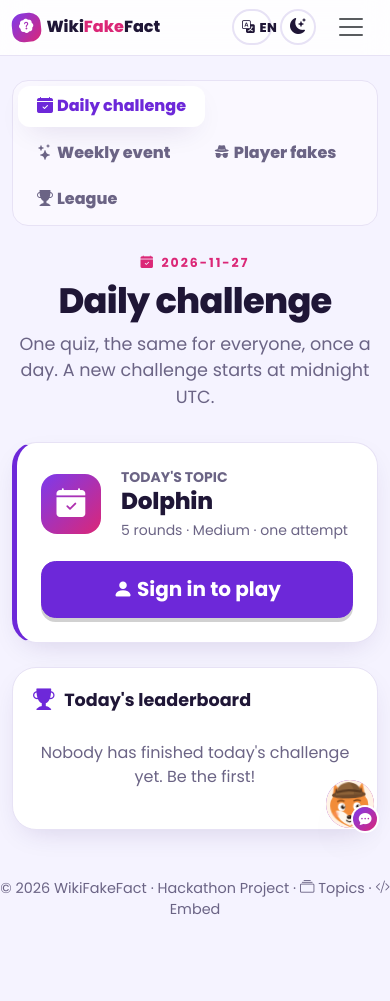
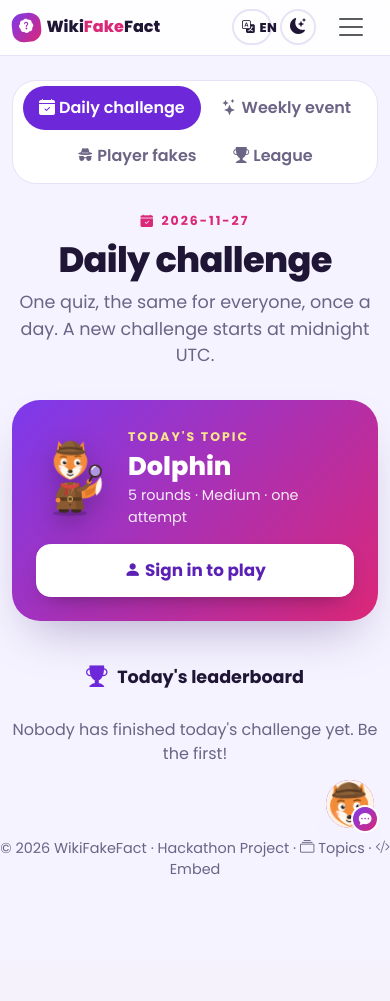
Before and after one commit to MohammedAttar002997/WikiFakeFacts, a Flask app: page /daily in a window 390 px wide. After the commit the page ends 875 px from the top, so only its background shows below. Run offline with Flask 3, Linux system fonts and the light colour scheme; parts of the project's set-up code (start-up, migrations or seed data) failed here and were passed over; some libraries are stand-ins or nearby versions.

Commit message:
New design, step 6: the daily challenge and weekly event pages
Today's topic and this week's theme become a purple card (Finn or the theme's emoji, the topic, a white play button
or your score with Review answers), and the standings one card with a row per player that slide in. The page
switches (Daily | Weekly | Fakes | League, All players | Friends) become centred pill tabs that wrap on a phone so
every tab stays in sight. The old daily-card styles are gone.

Co-Authored-By: Claude Opus 5.5 <noreply@anthropic.com>

```diff
--- a/public/static/css/app.css
+++ b/public/static/css/app.css
@@ -1046,6 +1046,15 @@ h1, h2, h3, h4, .fw-black { font-weight: 700; letter-spacing: -0.01em; }
     padding: .55rem 1.2rem;
 }
 .seg .nav-link.active { background: var(--wf-surface); color: var(--wf-brand); box-shadow: var(--wf-shadow); }
+/* The page switches at the top (Daily | Weekly | Fakes | League, All players | Friends): centred pill tabs; on a
+   phone they wrap onto a second row, so every tab stays in sight */
+.seg-pills { display: flex; flex-wrap: wrap; justify-content: center; width: fit-content; max-width: 100%; margin-inline: auto;
+    border-radius: 1.5rem; background: var(--wf-surface); }
+@media (min-width: 577px) { .seg-pills { flex-wrap: nowrap; border-radius: 999px; } }
+.seg-pills .nav-link { display: inline-flex; align-items: center; min-height: 44px; border-radius: 999px; font-weight: 600;
+    white-space: nowrap; padding: .45rem 1rem; }
+.seg-pills .nav-link.active { background: var(--wf-brand); color: #fff; box-shadow: none; }
+[data-bs-theme="dark"] .seg-pills .nav-link.active { color: #1a1029; }
 
 .dropzone {
     position: relative;
@@ -1263,7 +1272,7 @@ h1, h2, h3, h4, .fw-black { font-weight: 700; letter-spacing: -0.01em; }
 
 /* ---------- Practice card / answer review --------------------------------- */
 .practice-card { display: flex; align-items: center; gap: 1.25rem; border-inline-start: 5px solid #f59e0b; }
-.practice-card .min-w-0, .daily-card .min-w-0 { min-width: 0; }
+.practice-card .min-w-0 { min-width: 0; }
 .practice-icon {
     flex-shrink: 0;
     display: grid;
@@ -1276,8 +1285,8 @@ h1, h2, h3, h4, .fw-black { font-weight: 700; letter-spacing: -0.01em; }
     background: rgba(245, 158, 11, .15);
 }
 @media (max-width: 576px) {
-    .practice-card, .daily-card { flex-wrap: wrap; }
-    .practice-card .btn, .daily-action, .daily-action .btn:not(.btn-sm) { width: 100%; }
+    .practice-card { flex-wrap: wrap; }
+    .practice-card .btn { width: 100%; }
 }
 
 .review-round + .review-round { border-top: 1px solid var(--wf-border); padding-top: 1.5rem; }
@@ -1385,18 +1394,42 @@ mark.diff-fake { background: rgba(239, 68, 68, .16); text-decoration-color: #ef4
 @media (min-width: 768px) { .history-action { width: 6rem; } }
 
 /* ---------- Daily challenge --------------------------------------------------- */
-.daily-card { display: flex; align-items: center; gap: 1.25rem; border-inline-start: 5px solid var(--wf-brand); }
-.daily-icon {
-    flex-shrink: 0;
+/* Today's challenge or this week's theme as a purple card: Finn (or the theme's emoji), the topic, and the play button
+   or your score; then the standings as one card (.rank-list) */
+.challenge-screen { max-width: 46rem; margin: 0 auto; }
+.challenge-hero {
     display: grid;
-    place-items: center;
-    width: 3.75rem;
-    height: 3.75rem;
-    border-radius: 1rem;
-    font-size: 1.8rem;
+    grid-template-columns: auto 1fr;
+    align-items: center;
+    gap: 1rem 1.25rem;
+    margin-bottom: 2.5rem;
+    padding: 1.5rem;
+    border-radius: 1.75rem;
     color: #fff;
     background: linear-gradient(135deg, var(--wf-hero-from), var(--wf-hero-to));
-}
+    box-shadow: var(--wf-shadow-lg);
+}
+@media (min-width: 768px) { .challenge-hero { grid-template-columns: auto 1fr auto; padding: 1.75rem 2rem; } }
+.challenge-finn { width: 4.5rem; }
+@media (min-width: 768px) { .challenge-finn { width: 6rem; } }
+.challenge-finn svg { width: 100%; height: auto; display: block; filter: drop-shadow(0 10px 12px rgba(0, 0, 0, .25)); }
+.challenge-emoji { display: grid; place-items: center; width: 4rem; height: 4rem; border-radius: 50%; font-size: 2rem;
+    background: rgba(255, 255, 255, .18); }
+.challenge-text { min-width: 0; }
+.challenge-hero .kicker { color: #fde68a; }
+.challenge-topic { font-size: clamp(1.6rem, 5vw, 2.2rem); font-weight: 800; line-height: 1.1; margin: .2rem 0 .35rem;
+    overflow-wrap: anywhere; }
+.challenge-meta { font-size: .9rem; opacity: .9; }
+.challenge-action { grid-column: 1 / -1; }
+@media (min-width: 768px) { .challenge-action { grid-column: auto; } }
+.challenge-action .btn-primary { width: 100%; font-size: 1.05rem; background: #fff; border-color: #fff; color: #5b21b6;
+    box-shadow: 0 10px 24px -12px rgba(0, 0, 0, .45); }
+.challenge-action .btn-primary:hover { background: #fef3c7; border-color: #fef3c7; color: #5b21b6; }
+.challenge-score { text-align: center; }
+.challenge-score .n { font-size: 2.2rem; font-weight: 800; line-height: 1; }
+.challenge-score .label { font-size: .85rem; opacity: .9; margin: .25rem 0 .5rem; }
+.challenge-board-title { justify-content: center; }
+.challenge-board .rank-row-me { background: var(--wf-brand-soft); }
 .rank-row-me { border-color: rgba(var(--wf-brand-rgb), .55); }
 .daily-banner {
     display: flex;
--- a/templates/_challenge_switch.html
+++ b/templates/_challenge_switch.html
@@ -1,6 +1,6 @@
 {# Daily | Weekly | Player fakes | League switch at the top of the pages behind the navbar's Challenges tab #}
 <nav aria-label="{{ _('Challenges') }}">
-    <ul class="nav seg mb-4">
+    <ul class="nav seg seg-pills mb-4">
         {% for href, icon, label in [('/daily', 'bi-calendar-check-fill', _('Daily challenge')), ('/event', 'bi-stars', _('Weekly event')), ('/fakes', 'bi-incognito', _('Player fakes')), ('/league', 'bi-trophy-fill', _('League'))] %}
         {% set active = request.path == href %}
         <li class="nav-item">
--- a/templates/_players_switch.html
+++ b/templates/_players_switch.html
@@ -1,6 +1,6 @@
 {# All players | Friends switch at the top of the two pages behind the navbar's Players tab #}
 <nav aria-label="{{ _('Players') }}">
-    <ul class="nav seg mb-4">
+    <ul class="nav seg seg-pills mb-4">
         {% for href, icon, label in [('/players', 'bi-people-fill', _('All players')), ('/friends', 'bi-person-heart', _('Friends'))] %}
         {% set active = request.path == href %}
         <li class="nav-item">
--- a/templates/daily.html
+++ b/templates/daily.html
@@ -1,33 +1,34 @@
 {% extends "base.html" %}
 
 {% block title %}{{ _('Daily challenge') }} · WikiFakeFact{% endblock %}
-{% from "_macros.html" import avatar %}
+{% from "_macros.html" import avatar, reveal_words %}
 
 {% block content %}
-<div class="row justify-content-center">
-    <div class="col-lg-9">
+{# New design: today's challenge as a purple card with Finn, then the day's standings as one card (app.css,
+   "Daily challenge") #}
+<div class="challenge-screen">
         {% include "_challenge_switch.html" %}
         <div class="page-head">
             <span class="eyebrow"><i class="bi bi-calendar-check-fill"></i> {{ date }}</span>
-            <h1>{{ _('Daily challenge') }}</h1>
+            <h1 class="reveal-words">{{ reveal_words(_('Daily challenge')) }}</h1>
             <p>{{ _('One quiz, the same for everyone, once a day. A new challenge starts at midnight UTC.') }}</p>
         </div>
 
-        <div class="wf-card wf-card-pad mb-4 daily-card">
-            <div class="daily-icon"><i class="bi bi-calendar-check-fill"></i></div>
-            <div class="flex-grow-1 min-w-0">
-                <div class="small fw-bold text-muted text-uppercase">{{ _("Today's topic") }}</div>
-                <div class="h3 fw-black mb-1 text-truncate">{{ topic }}</div>
-                <div class="small text-muted">{{ _n('{n} round', '{n} rounds', rounds) }} &middot; {{ _(difficulty.split(' (')[0]) }} &middot; {{ _('one attempt') }}</div>
+        <div class="challenge-hero">
+            <div class="challenge-finn">{% with finn_mood='search' %}{% include "_finn.html" %}{% endwith %}</div>
+            <div class="challenge-text">
+                <span class="kicker">{{ _("Today's topic") }}</span>
+                <div class="challenge-topic">{{ topic }}</div>
+                <div class="challenge-meta">{{ _n('{n} round', '{n} rounds', rounds) }} &middot; {{ _(difficulty.split(' (')[0]) }} &middot; {{ _('one attempt') }}</div>
             </div>
-            <div class="flex-shrink-0 daily-action">
+            <div class="challenge-action">
                 {% if not me %}
                 <a href="/" class="btn btn-primary btn-lg"><i class="bi bi-person-fill me-1"></i>{{ _('Sign in to play') }}</a>
                 {% elif attempt_score %}
-                <div class="text-center">
-                    <div class="h2 fw-black text-brand mb-0"><span dir="ltr">{{ attempt_score.score }} / {{ attempt_score.total_questions }}</span></div>
-                    <div class="small text-muted mb-2">{{ _('Your score today') }}</div>
-                    <a href="{{ url_for('review', quiz_session_id=attempt.id) }}" class="btn btn-sm btn-outline-primary">
+                <div class="challenge-score">
+                    <div class="n"><span dir="ltr">{{ attempt_score.score }} / {{ attempt_score.total_questions }}</span></div>
+                    <div class="label">{{ _('Your score today') }}</div>
+                    <a href="{{ url_for('review', quiz_session_id=attempt.id) }}" class="btn btn-sm btn-light">
                         <i class="bi bi-search me-1"></i>{{ _('Review answers') }}
                     </a>
                 </div>
@@ -60,13 +61,13 @@
         </div>
         {% endif %}
 
-        <div class="wf-card p-3 p-md-4">
-            <div class="section-label px-1"><i class="bi bi-trophy-fill text-brand fs-4"></i>{{ _("Today's leaderboard") }}</div>
+        <div class="section-label challenge-board-title"><i class="bi bi-trophy-fill text-brand fs-4"></i>{{ _("Today's leaderboard") }}</div>
+        <div class="challenge-board">
             {% if standings %}
-            <div class="d-flex flex-column gap-2">
+            <div class="rank-list">
                 {% for score, player in standings %}
                 {% set is_me = me and player.id == me.id %}
-                <div class="rank-row{% if is_me %} rank-row-me{% endif %}">
+                <div data-reveal style="--i:{{ [loop.index0, 9]|min }}" class="rank-row{% if is_me %} rank-row-me{% endif %}">
                     <div class="rank">{{ ['🥇', '🥈', '🥉'][loop.index0] if loop.index <= 3 else loop.index }}</div>
                     {{ avatar(player, 'sm') }}
                     <div class="who">
@@ -84,6 +85,5 @@
             <p class="text-muted text-center my-4">{{ _("Nobody has finished today's challenge yet. Be the first!") }}</p>
             {% endif %}
         </div>
-    </div>
 </div>
 {% endblock %}
```
Also changed, not shown: templates/event.html (+18 -19 lines).
